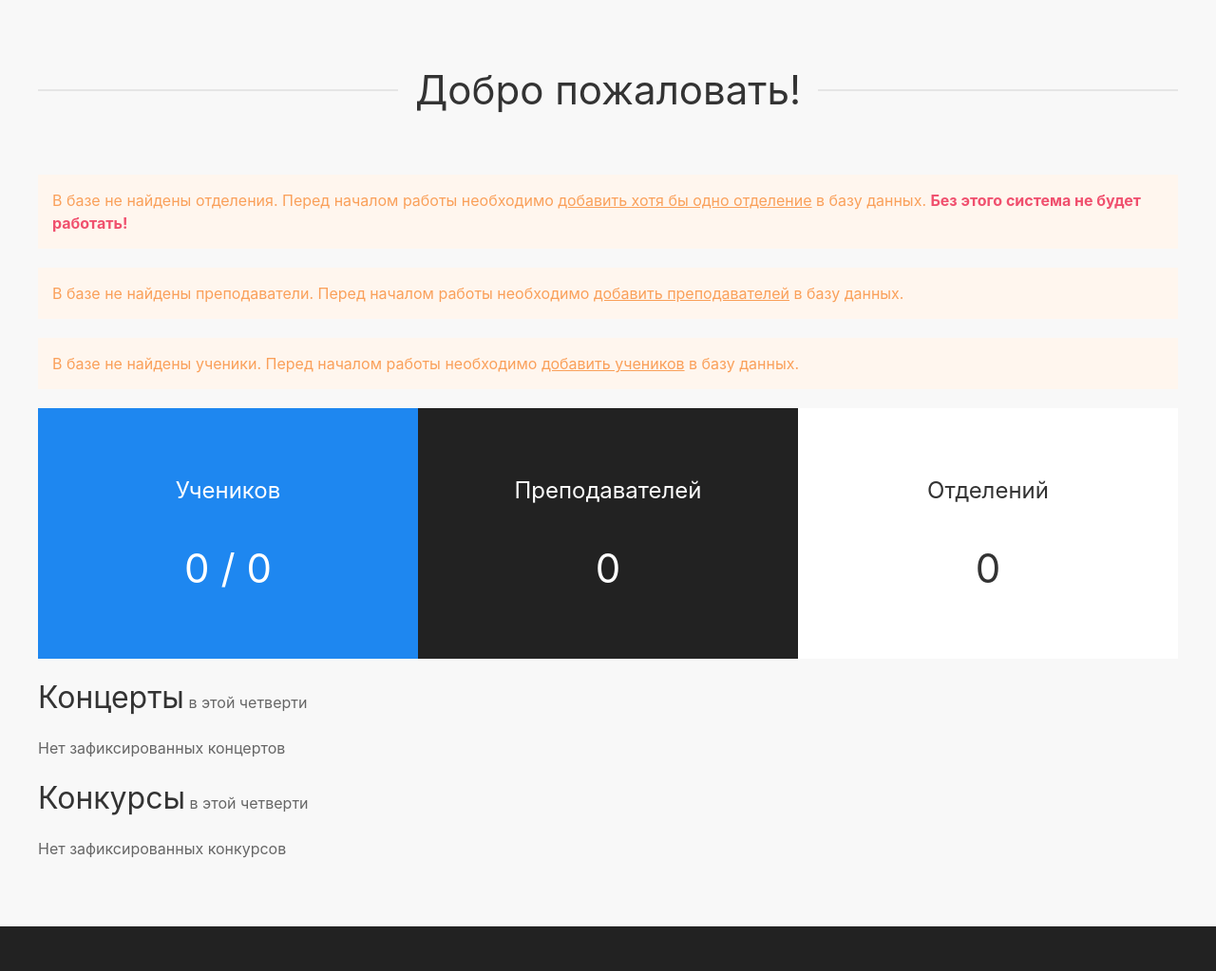
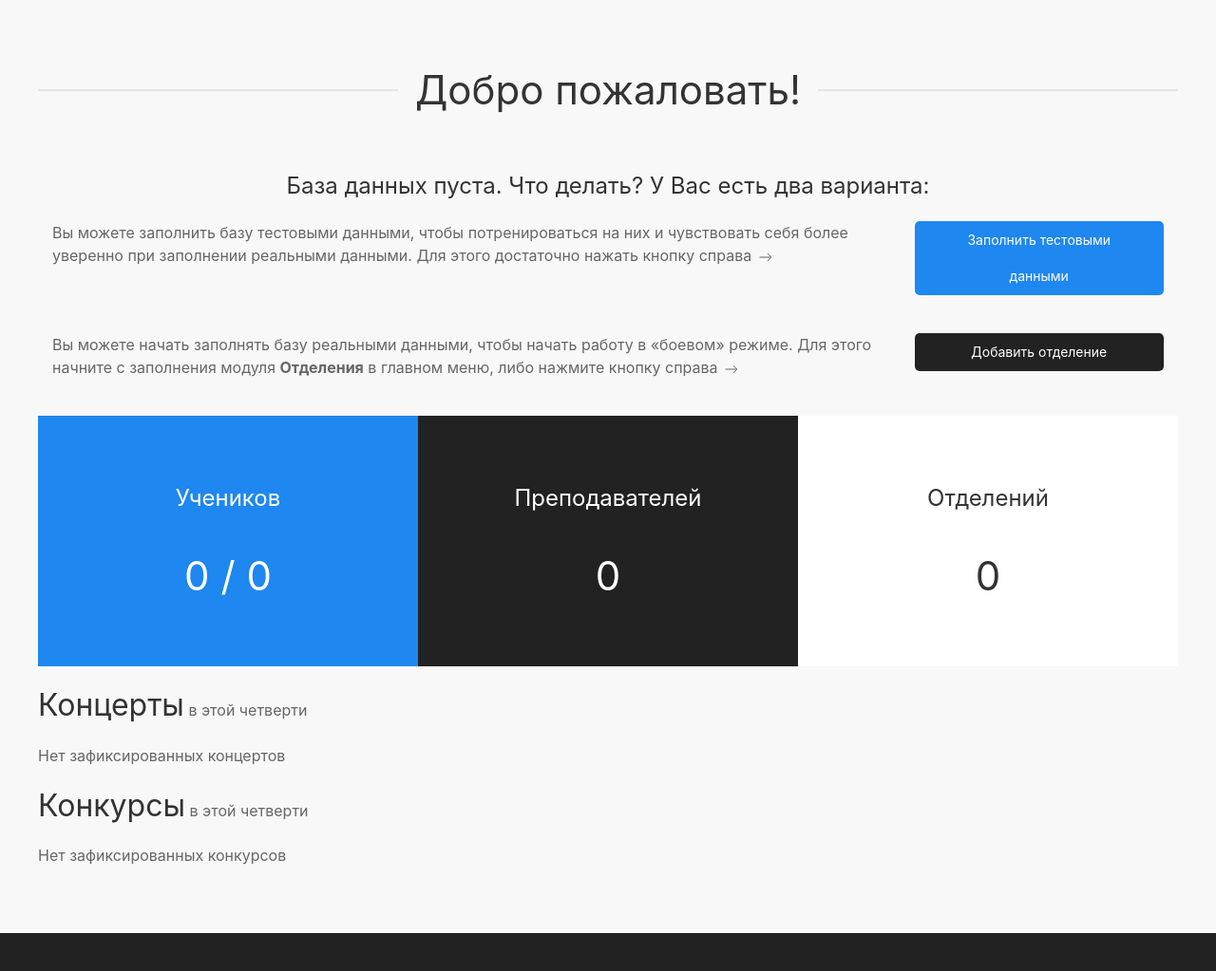
Before and after one commit to Brukvo/Palantir, a Flask app: page / in a window 1280 px wide. Shown: the part 120-1143 px from the top of the page at 95% size. Run offline with Flask 3, Linux system fonts and the light colour scheme; data comes from the database, SQL or seed files in the repository; data that the repository does not hold is empty; parts of the project's set-up code (start-up, migrations or seed data) failed here and were passed over.

Commit message:
сделано автоматическое создание таблиц в БД при их начальном отсутствии; исправлено заполнение таблиц тестовыми данными; изменён редирект в настройках при заполнении и очистке таблиц; исправлена ошибка при генерации списка учеников на отделении

```diff
--- a/app.py
+++ b/app.py
@@ -4,7 +4,7 @@ from extensions import db  # Импортируем db из extensions.py
 import os
 import locale
 from sqlalchemy import distinct, select, func, desc
-from sqlalchemy.exc import IntegrityError
+from sqlalchemy.exc import IntegrityError, OperationalError
 
 # Импортируем Blueprint после инициализации db
 from students import bp as students
@@ -45,19 +45,28 @@ def retrieve_favicon():
 
 @app.before_request
 def get_credentials():
-    deps = Department.query.count()
-    students = Student.query.count()
-    teachers = Teacher.query.count()
-    g.d = True if deps else False
-    g.s = True if students else False
-    g.t = True if teachers else False
-    statuses = StudentStatus.query.count()
-    if not statuses:
-        for status in ["учится", "выпущен(а)", "в академическом отпуске", "отчислен(а)"]:
-            st_status = StudentStatus(status=status)
-            db.session.add(st_status)
-        db.session.commit()
-        flash('Добавлены состояния учеников', 'success')
+    try:
+        deps = Department.query.count()
+        students = Student.query.count()
+        teachers = Teacher.query.count()
+        g.d = True if deps else False
+        g.s = True if students else False
+        g.t = True if teachers else False
+        statuses = StudentStatus.query.count()
+        if not statuses:
+            for status in ["учится", "выпущен(а)", "в академическом отпуске", "отчислен(а)"]:
+                st_status = StudentStatus(status=status)
+                db.session.add(st_status)
+            db.session.commit()
+    except OperationalError:
+        migrate.db.create_all()
+        statuses = StudentStatus.query.count()
+        if not statuses:
+            for status in ["учится", "выпущен(а)", "в академическом отпуске", "отчислен(а)"]:
+                    st_status = StudentStatus(status=status)
+                    db.session.add(st_status)
+            db.session.commit()
+        flash('База данных создана', 'success')
 
 # Главная страница
 @app.route('/')
--- a/templates/index.html
+++ b/templates/index.html
@@ -5,20 +5,29 @@
 <h1 class="uk-text-center uk-heading-line"><span>Добро пожаловать!</span></h1>
 <br>
 {% if not deps %}
-<div class="uk-alert uk-alert-warning">
-<p>В базе не найдены отделения. Перед началом работы необходимо <a href="{{ url_for('departments.add') }}">добавить хотя бы одно отделение</a> в базу данных. <span class="uk-text-bold uk-text-danger">Без этого система не будет работать!</span></p>
+{% if not students %}
+{% if not teachers %}
+<div class="uk-tile uk-padding-small">
+<p class="uk-h3 uk-text-center">База данных пуста. Что делать? У Вас есть два варианта:
+    <div uk-grid>
+        <div class="uk-width-3-4">
+            Вы можете заполнить базу тестовыми данными, чтобы потренироваться на них и чувствовать себя более уверенно при заполнении реальными данными. Для этого достаточно нажать кнопку справа <span uk-icon="arrow-right"></span>
+        </div>
+        <div class="uk-width-1-4">
+            <a href="{{ url_for('settings.fill_db') }}" class="uk-button uk-button-primary uk-width-1-1 uk-border-rounded">Заполнить тестовыми данными</a>
+        </div>
+        <div class="uk-width-3-4">
+            Вы можете начать заполнять базу реальными данными, чтобы начать работу в &laquo;боевом&raquo; режиме. Для этого начните с заполнения модуля <span class="uk-text-bold">Отделения</span> в главном меню, либо нажмите кнопку справа <span uk-icon="arrow-right"></span>
+        </div>
+        <div class="uk-width-1-4">
+            <a href="{{ url_for('departments.add') }}" class="uk-button uk-button-secondary uk-width-1-1 uk-border-rounded">Добавить отделение</a>
+        </div>
+    </div>
 </div>
 {% endif %}
-{% if not teachers %}
-<div class="uk-alert uk-alert-warning">
-<p>В базе не найдены преподаватели. Перед началом работы необходимо <a href="{{ url_for('teachers.add')}}">добавить преподавателей</a> в базу данных.</p>
-</div>
 {% endif %}
-{% if not students %}
-<div class="uk-alert uk-alert-warning">
-<p>В базе не найдены ученики. Перед началом работы необходимо <a href="{{ url_for('students.add') }}">добавить учеников</a> в базу данных.</p>
-</div>
 {% endif %}
+<br>
 <div class="uk-child-width-1-3 uk-grid-collapse uk-text-center" uk-grid>
     <div>
         <div class="uk-tile uk-tile-primary">
--- a/utils.py
+++ b/utils.py
@@ -323,7 +323,8 @@ def get_deps_students(dep_id=None):
         students = Student.query.filter(Student.department_id==dep.id).order_by(Student.class_level, Student.full_name).all()
         body.add_run(f'{dep.title.capitalize()} ({dep.short_name}):\n').bold = True
         for i, student in enumerate(students, start=1):
-            body.add_run(f'{i}. {student.full_name} ({student.class_level}/{dep.study_years})\n')
+            adv = ', углубл. уровень' if student.is_deep_level else ''
+            body.add_run(f'{i}. {student.full_name} ({student.class_level}/{student.study_years}{adv})\n')
         body.add_run('\n')
 
     # Сохранение в поток
```
Also changed, not shown: extensions.py (+2 -2 lines), settings.py (+4 -4 lines).
